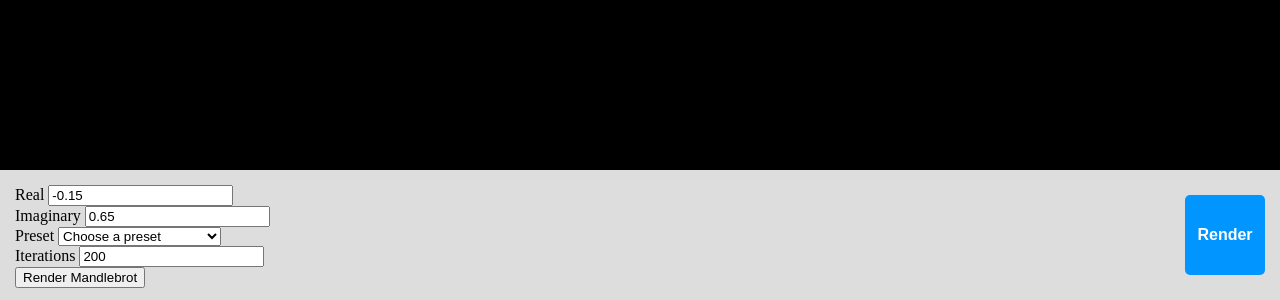
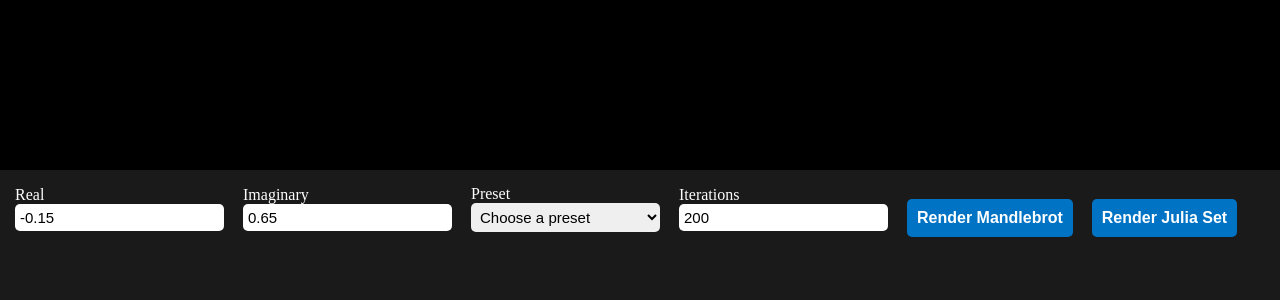
Before and after one commit to indiebash/wasm-fractals, a website built with webpack: page www/index.html in a window 1280 px wide. Shown: the part 500-800 px from the top of the page. Built offline with nearby package versions, Linux system fonts and the light colour scheme; what wasm-fractals would draw is missing.

Commit message:
Performance and visual enhancements

```diff
--- a/www/index.html
+++ b/www/index.html
@@ -30,7 +30,7 @@
       <div>
         <button id="render-mandlebrot">Render Mandlebrot</button>
       </div>
-      <button class="button-primary" id="render">Render</button>
+      <button class="button-primary" id="render">Render Julia Set</button>
     </div>
     <canvas id="drawing" width="600" height="600"></canvas>
   </main>
--- a/www/index.js
+++ b/www/index.js
@@ -27,11 +27,11 @@ const juliaSetPreSets = [
     { name: '-0.618 + 0i', real: -0.618, imaginary: 0 },
 ];
 
-let zoom = 0;
+let zoom = 1;
 let oldX = 0;
 let oldY = 0;
-let xOffset = 0;
-let yOffset = 0;
+let xOffset = 1;
+let yOffset = 1;
 let isDragging = false;
 let mandlebrot = false; // Currently rendering mandlebrot
 
@@ -62,6 +62,7 @@ function resizeAndDraw() {
     canvas.width = w;
     canvas.height = h;
     const size = w > h ? w : h;
+    console.log(zoom)
     if (mandlebrot === true) {
         wasm.generate_mandelbrot_image(ctx, size, size, iterations, zoom, xOffset, yOffset);
     } else {
@@ -90,7 +91,7 @@ presets.addEventListener("change", () => {
 });
 
 canvas.addEventListener('wheel', function (event) {
-    zoom += event.deltaY;
+    zoom += event.deltaY > 0 ? 0.03 : -0.03;
     resizeAndDraw();
     event.preventDefault();
     return false;
--- a/www/style.css
+++ b/www/style.css
@@ -9,20 +9,28 @@ body {
     height: 100px;
     width: 100vw;
     padding: 15px;
-    background-color: #ddd;
+    background-color: rgba(255, 255, 255, 0.1);
 }
 
-#render {
-    background-color: #0095ff;
+.controls > div {
+  display: inline-block;
+  padding-right: 15px;
+}
+
+label {
+  color: white;
+  display: block;
+}
+
+button {
+    background-color: #0073c5;
     border: none;
     color: white;
     padding: 10px;
     border-radius: 5px;
-    height: 80px;
-    width: 80px;
-    position: fixed;
+    /* position: fixed;
     right: 15px;
-    bottom: 25px;
+    bottom: 15px; */
     font-weight: bold;
     font-size: 16px;
     cursor: pointer;
@@ -33,3 +41,10 @@ canvas {
     left: 0;
     top: 0px;
 }
+
+input, select {
+  border-radius: 5px;
+  border: none;
+  padding: 5px;
+  font-size: 15px;
+}
```
Also changed, not shown: 1 other file. Lines whose indentation alone changed are shown as unchanged.
